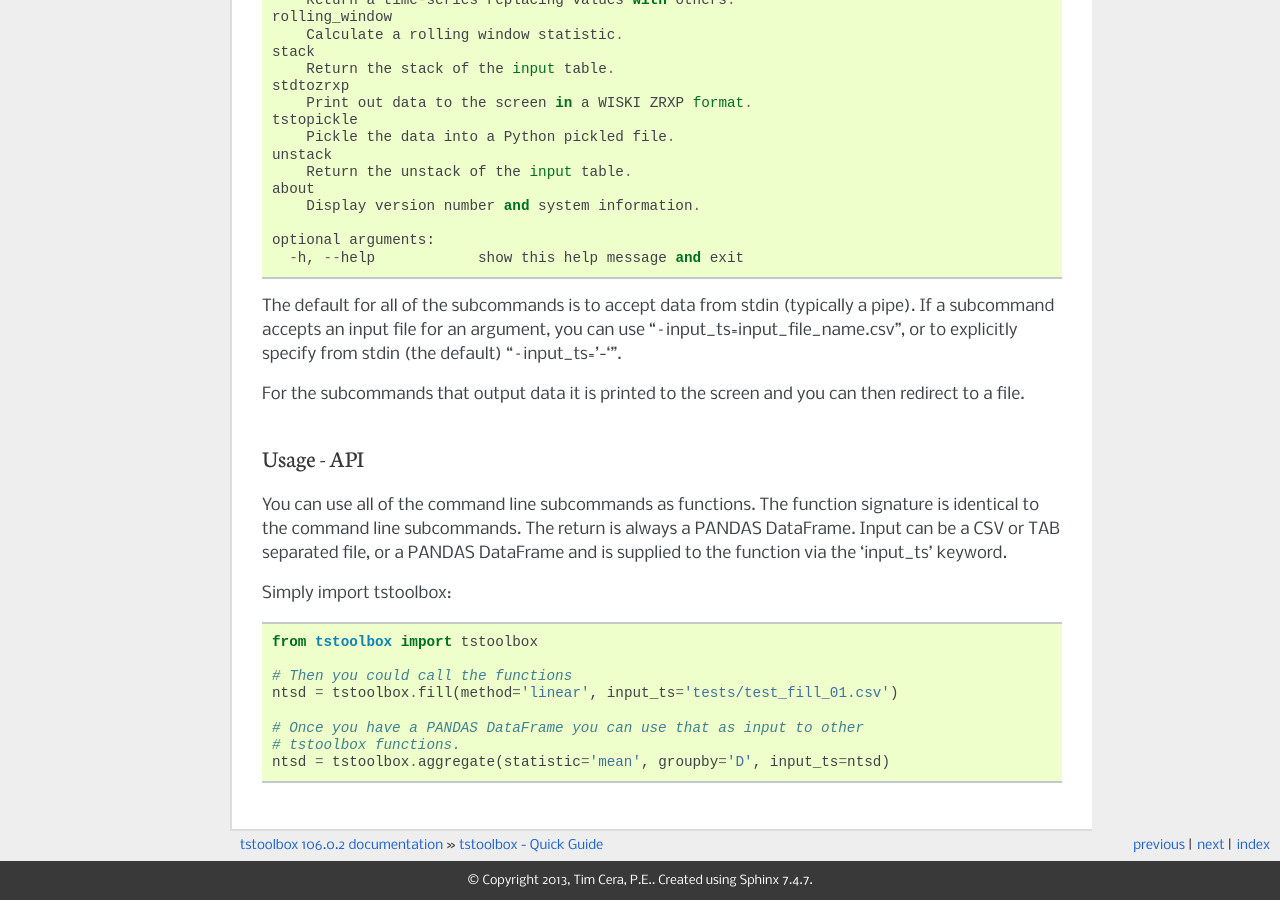
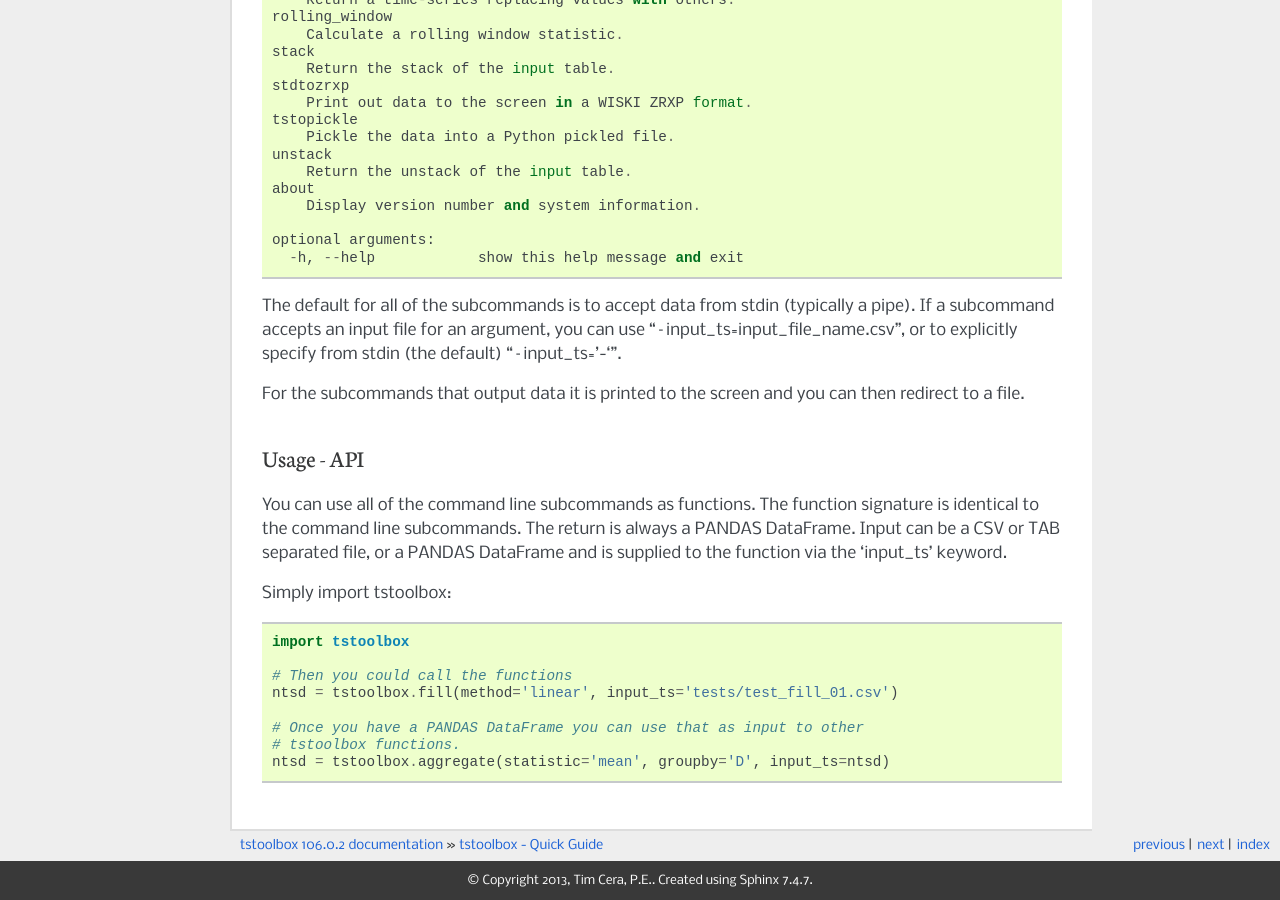
Before and after one commit to timcera/tstoolbox, a Sphinx documentation site: the page built from docs/readme.rst, in a window 1280 px wide and 900 px high, scrolled down 2083 px. Built offline with Sphinx 7.4.7, drawn with Linux system fonts in a browser that asks for light colours; pages that are not in the unit, such as notebooks, are missing from menus.

```diff
--- a/README.rst
+++ b/README.rst
@@ -171,7 +171,7 @@ DataFrame and is supplied to the function via the 'input_ts' keyword.
 
 Simply import tstoolbox::
 
-    from tstoolbox import tstoolbox
+    import tstoolbox
 
     # Then you could call the functions
     ntsd = tstoolbox.fill(method='linear', input_ts='tests/test_fill_01.csv')
--- a/docs/function_summary.rst
+++ b/docs/function_summary.rst
@@ -6,7 +6,6 @@ Python API Function Summary
 .. autosummary::
     :toctree: _function_autosummary
 
-    tstoolbox.tstoolbox.about
     tstoolbox.tstoolbox.accumulate
     tstoolbox.tstoolbox.add_trend
     tstoolbox.tstoolbox.aggregate
--- a/pyproject.toml
+++ b/pyproject.toml
@@ -25,7 +25,7 @@ dependencies = [
     "six",
     "sqlalchemy",
     "statsmodels",
-    "toolbox_utils >= 3.0.0, < 4.0.0"
+    "toolbox_utils >= 5.0.0, < 6.0.0"
 ]
 authors = [
     {name = "Tim Cera", email = "tim@cerazone.net"}
```
Also changed, not shown: .pre-commit-config.yaml, 2 other files.
